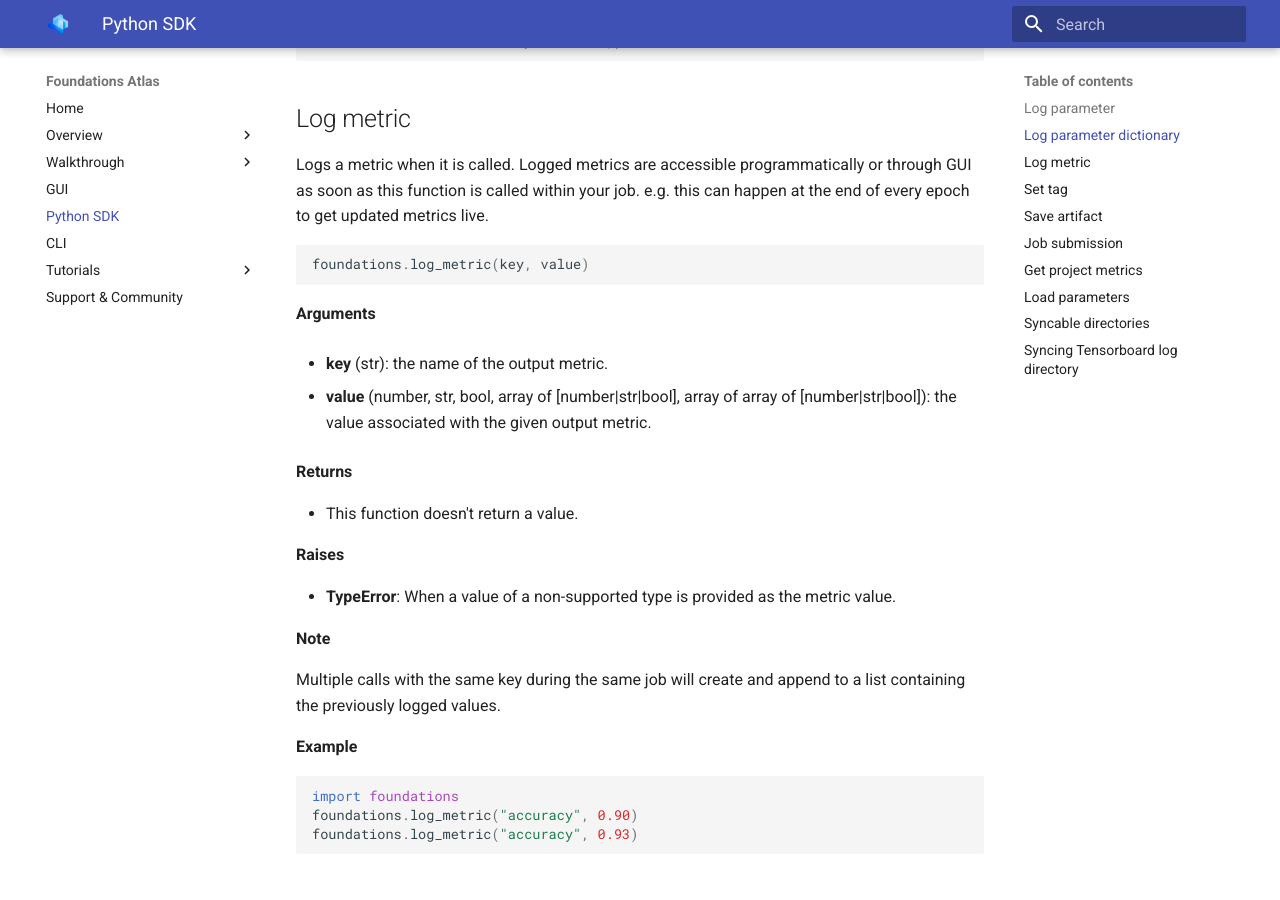
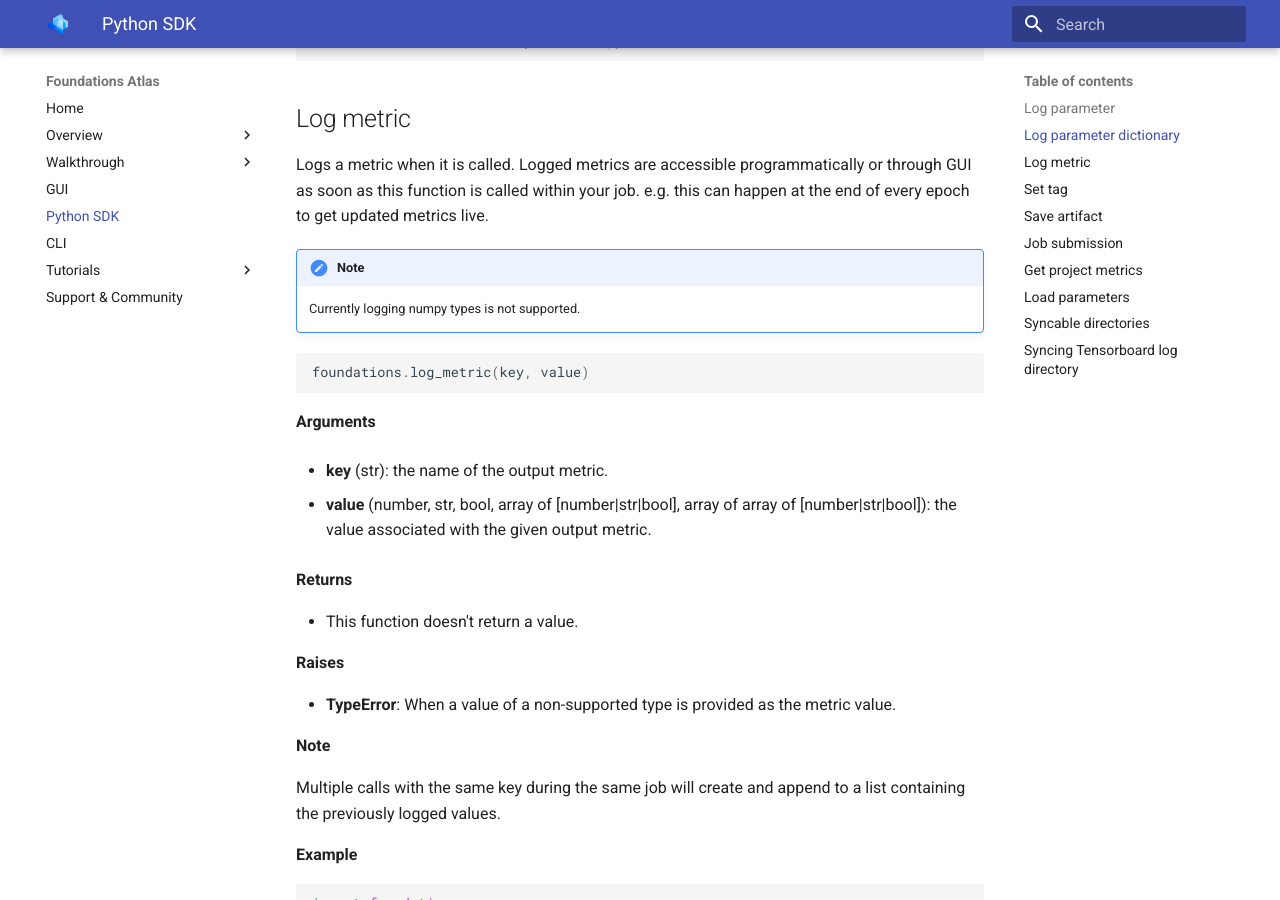
Before and after one commit to DeepLearnI/atlas-ce-docs, an MkDocs documentation site: the page built from docs/api_docs/sources/sdk-reference/SDK.md, in a window 1280 px wide and 900 px high, scrolled down 1487 px. Built offline with MkDocs 1.6.1 and Material for MkDocs 9.7.7, drawn with Linux system fonts in a browser that asks for light colours.

Commit message:
[pl] currently tutorial logs numpy float which is not supported, recommend to convert to regular type before logging

````diff
--- a/docs/api_docs/sources/sdk-reference/SDK.md
+++ b/docs/api_docs/sources/sdk-reference/SDK.md
@@ -70,6 +70,9 @@ foundations.log_params({"learning_rate": 0.001,
 
 Logs a metric when it is called. Logged metrics are accessible programmatically or through GUI as soon as this function is called within your job.
 e.g. this can happen at the end of every epoch to get updated metrics live.
+
+!!! note
+    Currently logging numpy types is not supported.
 
 ```python
 foundations.log_metric(key, value)
````
Also changed, not shown: docs/api_docs/sources/atlas-modes/scheduling.md (+1 -1 lines).
